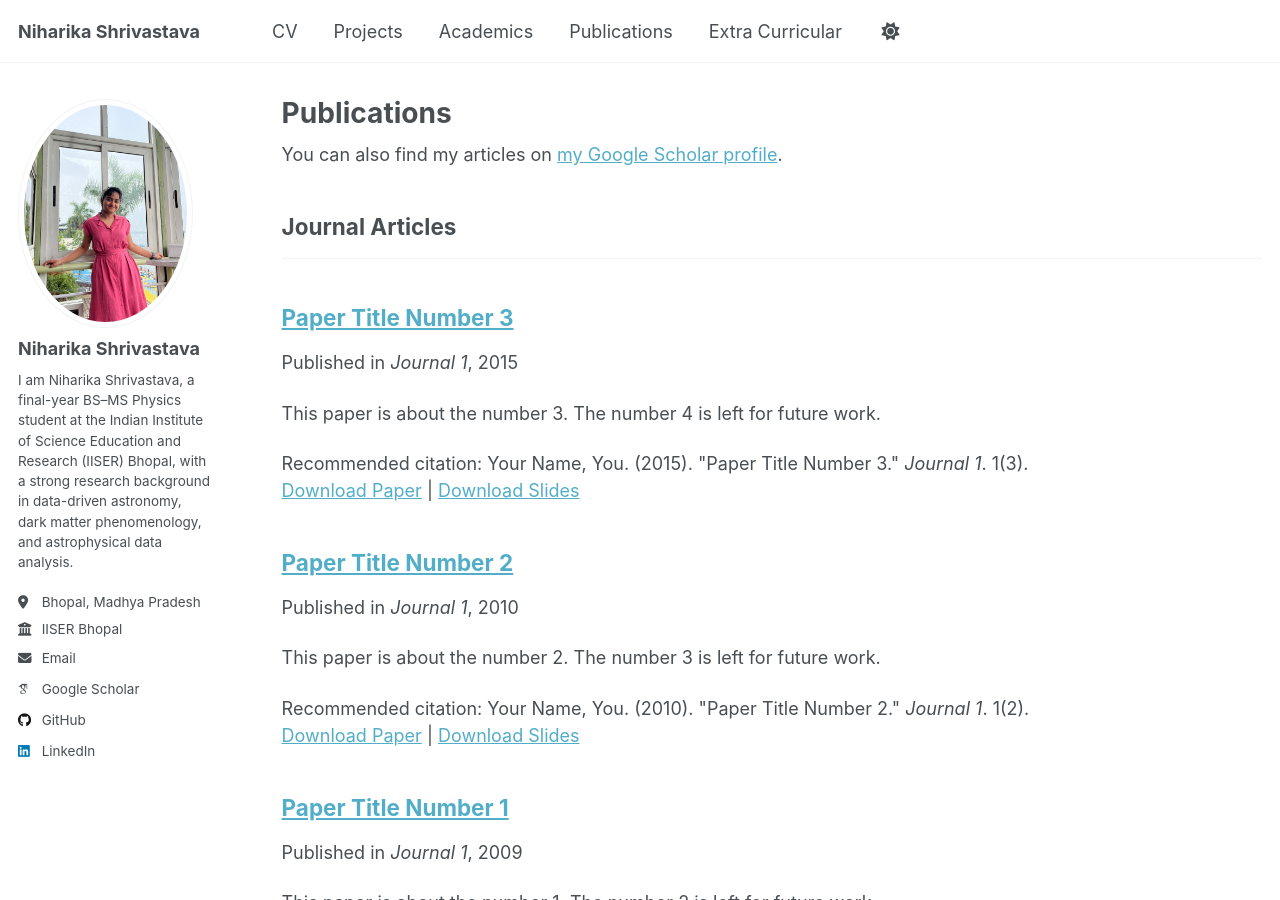
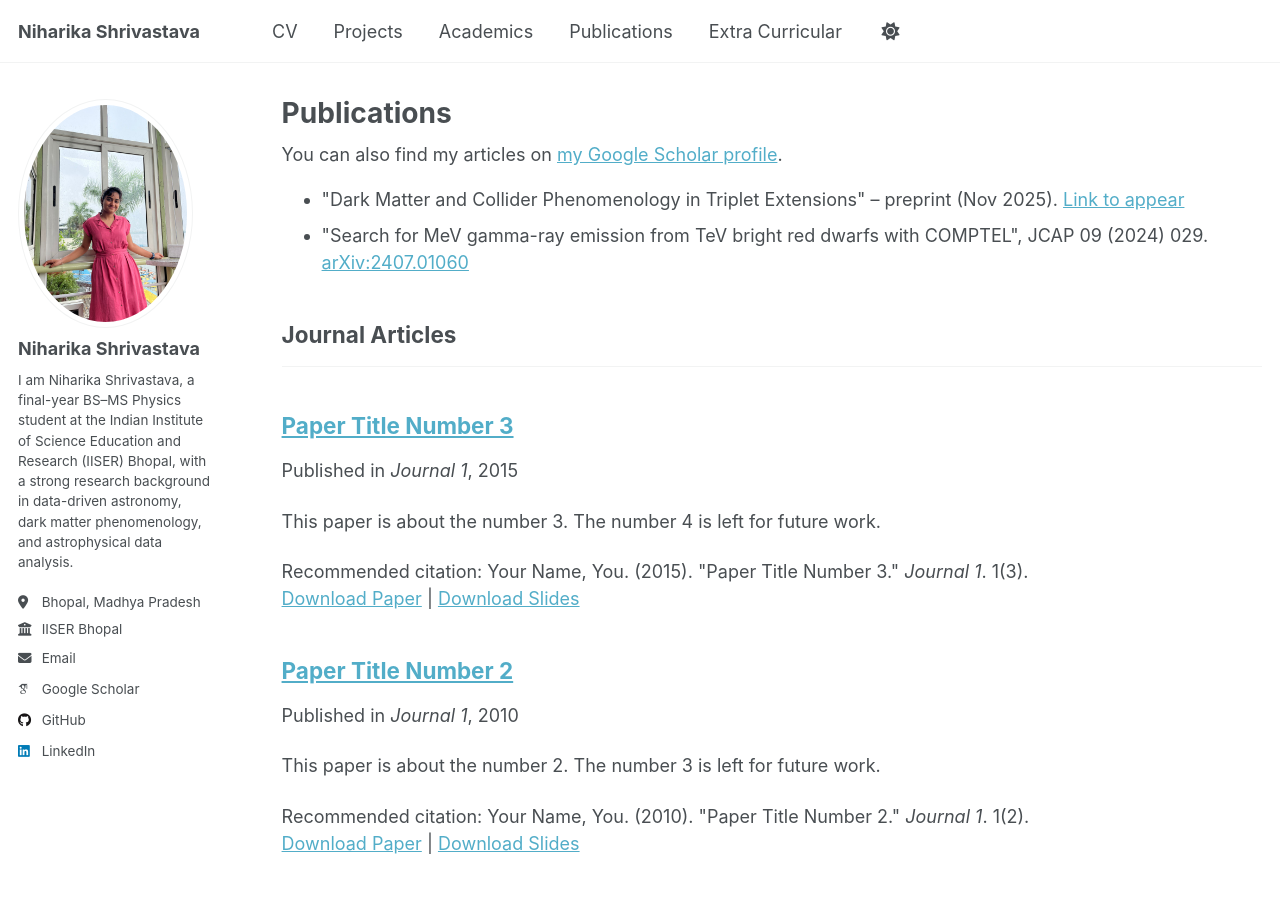
Before and after one commit to niharikashri22/niharikashri22.github.io, a Jekyll site: the page built from _pages/publications.html, in a window 1280 px wide and 900 px high. Built offline with Jekyll 4.4.1, drawn with Linux system fonts in a browser that asks for light colours; some web fonts are replaced; a script that is not in the unit is left out.

Commit message:
Add direct publication links to publications.html
Added direct links to recent publications in the publications page.

```diff
--- a/_pages/publications.html
+++ b/_pages/publications.html
@@ -10,6 +10,12 @@ author_profile: true
 {% endif %}
 
 {% include base_path %}
+
+<!-- Added direct publication links -->
+<ul>
+  <li>"Dark Matter and Collider Phenomenology in Triplet Extensions" – preprint (Nov 2025). <a href="https://arxiv.org">Link to appear</a></li>
+  <li>"Search for MeV gamma-ray emission from TeV bright red dwarfs with COMPTEL", JCAP 09 (2024) 029. <a href="https://arxiv.org/abs/2407.01060">arXiv:2407.01060</a></li>
+</ul>
 
 <!-- New style rendering if publication categories are defined -->
 {% if site.publication_category %}
```
